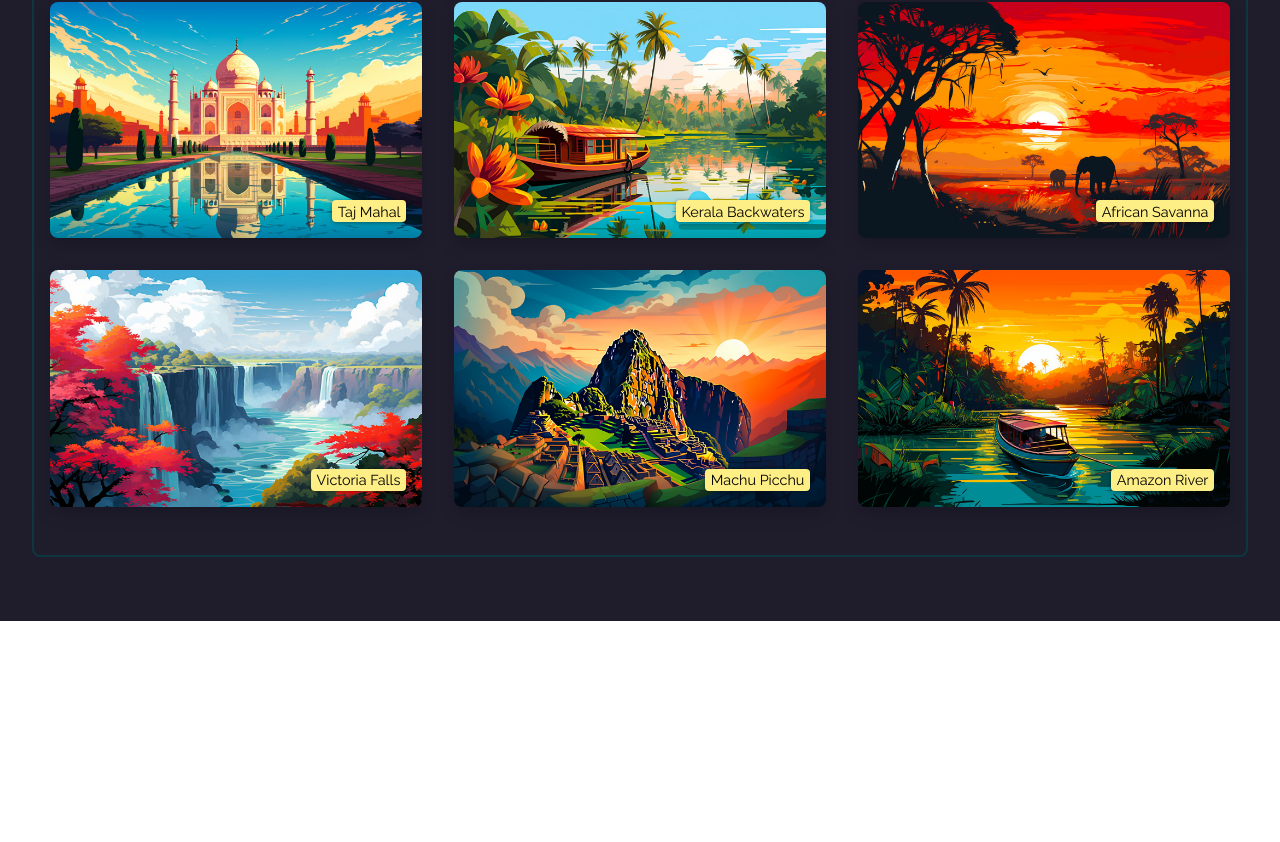
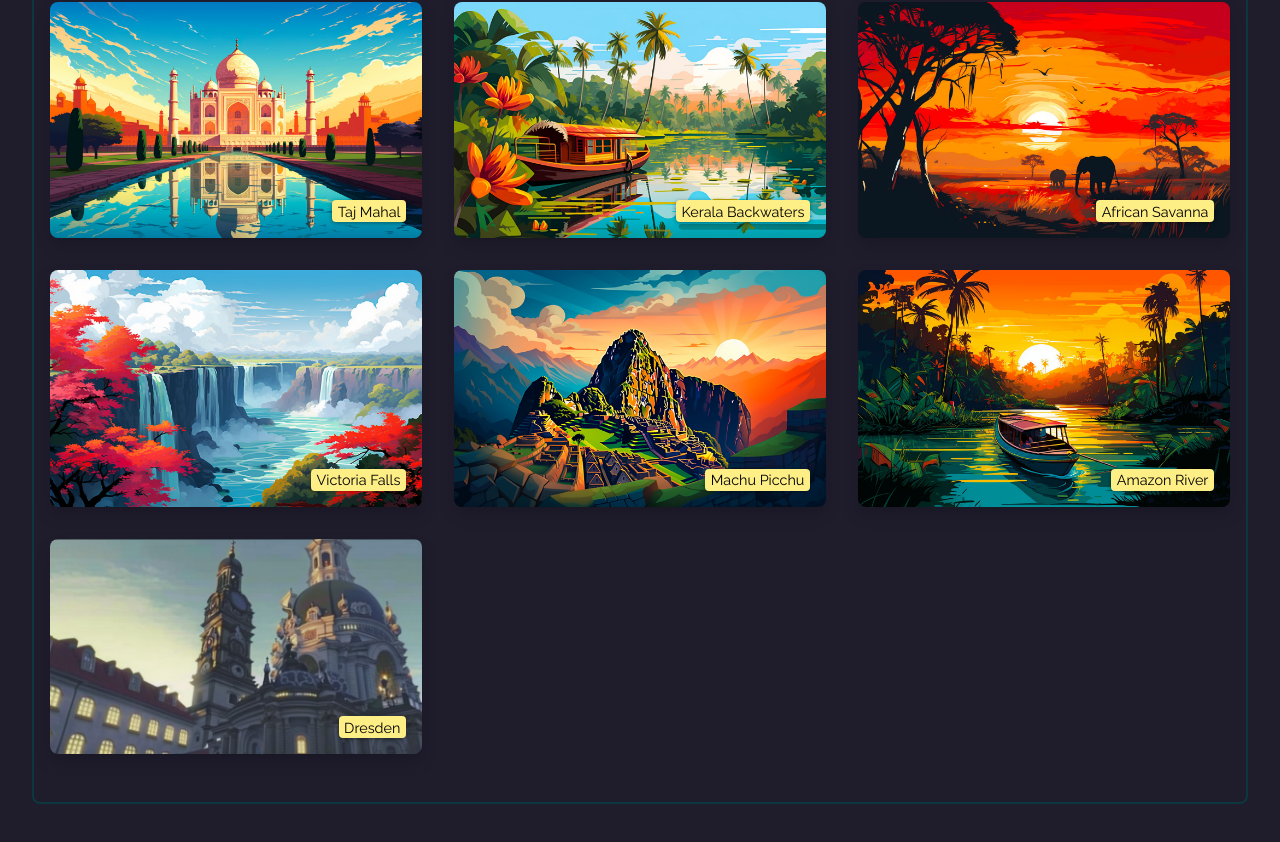
Before and after one commit to UsmanHaiderKhan/Use-Side-Effect, a React (Vite) app: page / in a window 1280 px wide. Shown: the part 1597-2439 px from the top of the page. Before the commit the page ends 2218 px from the top, so only its background shows below. Built offline with nearby package versions, Linux system fonts and the light colour scheme.

Commit message:
🎉✨ Add : New location and its image

```diff
--- a/src/data.js
+++ b/src/data.js
@@ -16,7 +16,7 @@ import africanSavannaImg from './assets/african-savanna.jpg';
 import victoriaFallsImg from './assets/victoria-falls.jpg';
 import machuPicchuImg from './assets/machu-picchu.jpg';
 import amazonRiverImg from './assets/amazon-river.jpg';
-
+import dresdenImg from './assets/dresden.png';
 export const AVAILABLE_PLACES = [
   {
     id: 'p1',
@@ -198,4 +198,14 @@ export const AVAILABLE_PLACES = [
     lat: -3.4653,
     lon: -58.38,
   },
+  {
+    id: 'p19',
+    title: 'Dresden',
+    image: {
+      src: dresdenImg,
+      alt: 'Walking on the street of Dresden its a really fun experience of my life.',
+    },
+    lat: 51.050407,
+    lon: 13.737262,
+  },
 ];
```
Also changed, not shown: src/assets/dresden.png (added).
